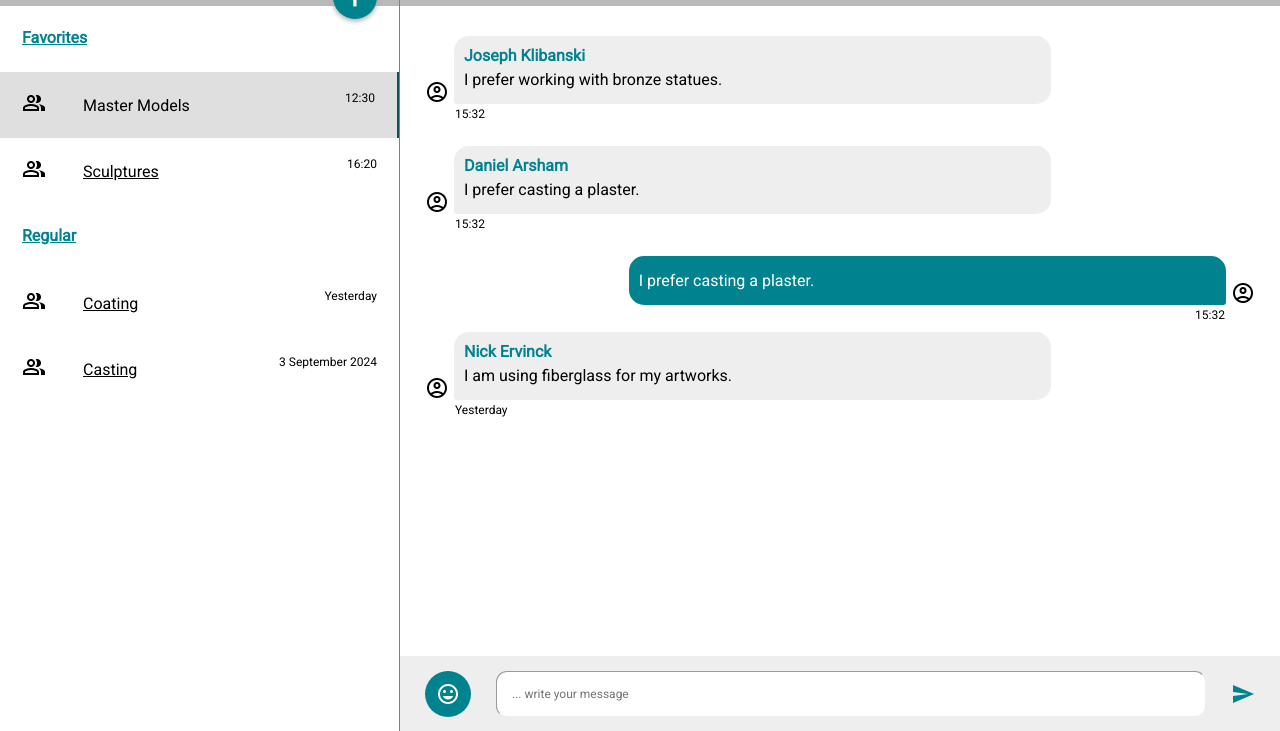
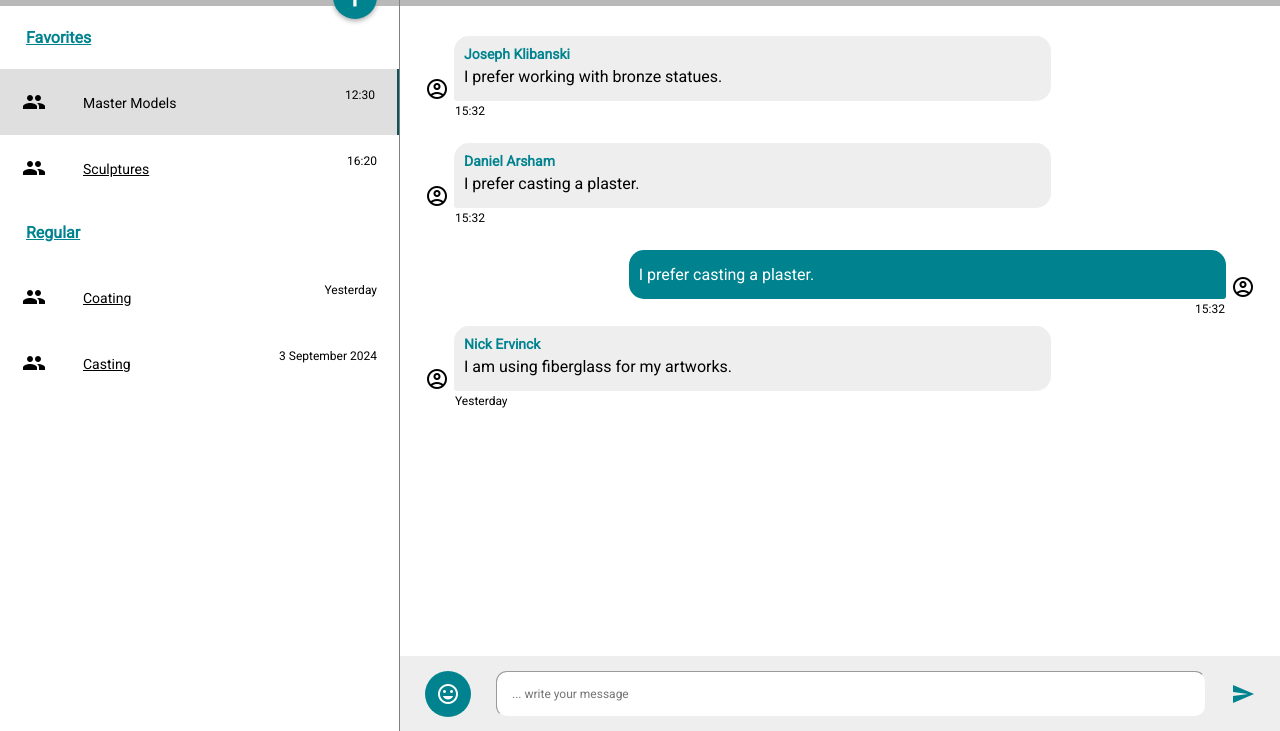
Before and after one commit to LiliSonki/MYOA_MOOC, a plain HTML site: page index.html in a window 1280 px wide. Shown: the part 69-800 px from the top of the page. Drawn offline with nearby package versions, Linux system fonts and the light colour scheme.

Commit message:
week 3
++++

```diff
--- a/css/style.css
+++ b/css/style.css
@@ -46,6 +46,9 @@ body {
     padding: 3px;
     margin-right: 15px;
 }
+.logo:hover {
+    background-color: #0e555b;
+}
 h1 {
     color: #0e555b;
     font-size: 20px;
@@ -57,20 +60,8 @@ h1 {
 }
 /* Channels list */
 
-ul.channel-list li {
-    list-style-type: none;
-    box-sizing: border-box;
-    padding: 22px;
-    height: 66px;
 
-}
-ul.channel-list a {
-    font-size: 16px;
-    font-weight: bold;
-    color: #00838f;
-    text-decoration: underline;
-}
-li.channel-name {
+li.channel-list {
     list-style-type: none;
     box-sizing: border-box;
     padding: 22px;
@@ -80,18 +71,21 @@ li.channel-name {
     cursor: pointer;
     align-items: center;
 }
-li.channel-name:hover {
-    padding-right: 15px;
+li.channel-list:hover {
     background-color: #eeeeee;
 }
-li.channel-name a {
+li.channel-list a:hover {
+    text-decoration: none;
+}
+li.channel-list a {
     font-size: 14px;
     text-decoration: underline;
     color: black;
     font-weight: normal;
     padding-right: 15px;
     padding-left: 15px;
-
+}
+.channel-name {
 font-size: 16px;
 margin: 0px 22px;
 text-overflow: ellipsis;
@@ -100,32 +94,28 @@ flex: 1 1 auto;
 }
 
 li.selected {
-    padding-right: 15px;
-    background-color: #dfdfdf;
-    border-right: #0e555b 2px solid;
+      list-style-type: none;
+    box-sizing: border-box;
+    padding: 22px;
+    height: 66px;
     display: flex;
     justify-content: space-between;
     cursor: pointer;
     align-items: center;
+    background-color: #dfdfdf;
+    border-right: #0e555b 2px solid;
 }
 li.selected:hover {
-    padding-right: 15px;
     background-color: #eeeeee;
-    border: unset;
+    border-right: #eeeeee 2px solid;
 }
 li.selected a {
     font-size: 14px;
     color: black;
     font-weight: normal;
+    text-decoration: none;
     padding-right: 15px;
     padding-left: 15px;
-    text-decoration: none;
-
-    font-size: 16px;
-    margin: 0px 22px;
-    text-overflow: ellipsis;
-    overflow: hidden;
-    flex: 1 1 auto;
 }
 
 .timestamp {
@@ -175,9 +165,22 @@ li.selected a {
     background-color: #00838f;
     border-radius: 15px 15px 3px 15px;
 }
-h2 {
+h2 a {
     color: #00838f;
     font-size: 16px;
+    font-weight: bold;
+    display: block;
+    height: 30px;
+    padding-left: 15px;
+        font-weight: bold;
+        margin: 22px 22px 11px 11px;
+}
+h2 a:hover {
+        text-decoration: none;
+}
+h3 {
+    color: #00838f;
+    font-size: 14px;
     font-weight: bold;
 }
 .my-message h2 {
@@ -213,7 +216,7 @@ button {
     color: #0e555b;
 }
 .favorite-button:hover {
-color: white;
+    color: white;
 }
 .fab {
 width: 44px;
@@ -234,6 +237,10 @@ right: 22px;
 
 cursor: pointer;
 }
+.fab:hover {
+    background-color: #ffffff;
+    color: #0e555b;
+    }
 .icon-group {
     float: left;
 }
--- a/index.html
+++ b/index.html
@@ -11,6 +11,7 @@
 
 </head>
 <body>
+     <!--channel-area-->
 <section id="channels-view">
 <div class="headbar">
     <h1 id="app-title">Chatter|App</h1>
@@ -23,41 +24,25 @@
 </div>
 <a class="fab" href="index.html">+</a>
     <!--menu with channels-->
-<ul class="channel-list">
-    <li><a href="index.html">Favorites</a></li>
-        <li class="selected">
-            <i class="icon-group">
-                <link rel="stylesheet"  href="https://fonts.googleapis.com/css2?family=Material+Symbols+Outlined:opsz,wght,FILL,GRAD@24,400,0,0">
-                <span class="material-symbols-outlined">
-                group
-                </span>
-            </i>
-            <a href="index.html">Master Models</a><span class="timestamp">12:30</span></li>
-        <li class="channel-name">
-            <i class="icon-group">
-                <link rel="stylesheet"  href="https://fonts.googleapis.com/css2?family=Material+Symbols+Outlined:opsz,wght,FILL,GRAD@24,400,0,0">
-                <span class="material-symbols-outlined">
-                group
-                </span>
-            </i>
-            <a href="index.html">Sculptures</a><span class="timestamp">16:20</span></li>
-    <li><a href="index.html">Regular</a></li>
-        <li class="channel-name">
-            <i class="icon-group">
-                <link rel="stylesheet"  href="https://fonts.googleapis.com/css2?family=Material+Symbols+Outlined:opsz,wght,FILL,GRAD@24,400,0,0">
-                <span class="material-symbols-outlined">
-                group
-                </span>
-            </i>
-            <a href="index.html">Coating</a><span class="timestamp">Yesterday</span></li>
-        <li class="channel-name">
-            <i class="icon-group">
-                <link rel="stylesheet"  href="https://fonts.googleapis.com/css2?family=Material+Symbols+Outlined:opsz,wght,FILL,GRAD@24,400,0,0">
-                <span class="material-symbols-outlined">
-                group
-                </span>
-            </i>
-            <a href="index.html">Casting</a><span class="timestamp">3 September 2024</span></li>
+<div id="channel-list-area">
+    <h2><a href="index.html">Favorites</a></h2>
+    <ul class="channel-list">
+    <li class="selected">
+            <i class="material-icons">group</i>
+            <span class="channel-name"><a href="index.html">Master Models</a></span><span class="timestamp">12:30</span>
+    </li>
+    <li class="channel-list">
+           <i class="material-icons">group</i>
+           <span class="channel-name"><a href="index.html">Sculptures</a></span><span class="timestamp">16:20</span>
+    </li>
+    <h2><a href="index.html">Regular</a></h2>
+        <li class="channel-list">
+            <i class="material-icons">group</i>
+            <span class="channel-name"><a href="index.html">Coating</a></span><span class="timestamp">Yesterday</span></li>
+    <li class="channel-list">
+        <i class="material-icons">group</i>
+        <span class="channel-name"><a href="index.html">Casting</a></span><span class="timestamp">3 September 2024</span>
+        </li>
 </ul>
 </section>
     <!--chat area-->
@@ -78,7 +63,7 @@
         account_circle
         </span>
         <div class="message">
-         <h2>Joseph Klibanski</h2>
+         <h3>Joseph Klibanski</h3>
          <p>I prefer working with bronze statues.</p>
         </div>
     </div>
@@ -89,7 +74,7 @@
         account_circle
         </span>
         <div class="message">
-       <h2>Daniel Arsham</h2>
+       <h3>Daniel Arsham</h3>
        <p>I prefer casting a plaster.</p>
         </div>
     </div>
@@ -110,7 +95,7 @@
         account_circle
         </span>
         <div class="message">
-       <h2>Nick Ervinck</h2>
+       <h3>Nick Ervinck</h3>
        <p>I am using fiberglass for my artworks.</p>
         </div>
      </div>
```
